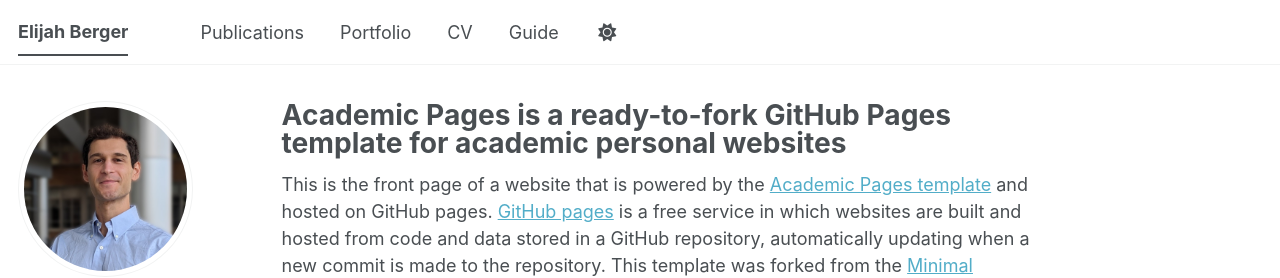
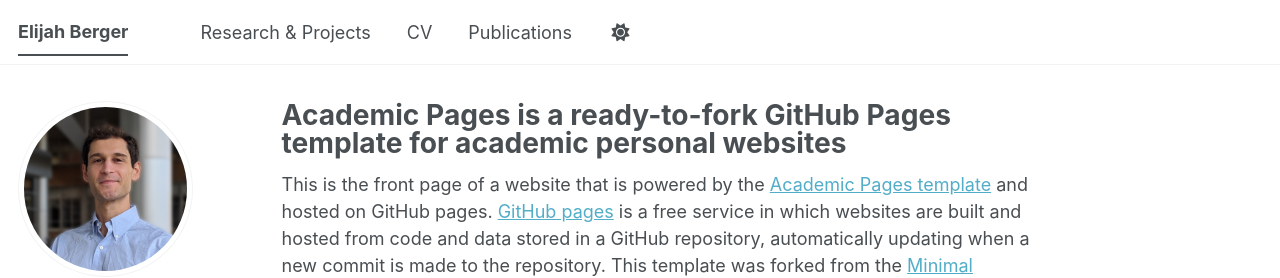
Before and after one commit to nosnowfall/nosnowfall.github.io, a Jekyll site: the page built from _pages/about.md, in a window 1280 px wide. Shown: the top 278 px of the page. Built offline with Jekyll 4.4.1, drawn with Linux system fonts in a browser that asks for light colours; a script bundle is joined from its source files by our own code; library files that are not in the unit come from our copies.

Commit message:
Update navigation.yml

```diff
--- a/_data/navigation.yml
+++ b/_data/navigation.yml
@@ -8,8 +8,6 @@
 #      Markdown formatted page while the second is generated using JSON.
 
 main:
-  - title: "Publications"
-    url: /publications/
 
   #- title: "Talks"
   #  url: /talks/
@@ -17,7 +15,7 @@ main:
   #- title: "Teaching"
   #  url: /teaching/
 
-  - title: "Portfolio"
+  - title: "Research & Projects"
     url: /portfolio/
 
   # - title: "Blog Posts"
@@ -26,8 +24,11 @@ main:
   - title: "CV"
     url: /cv/
 
+  - title: "Publications"
+    url: /publications/
+
   # - title: "CV"
   #   url: /cv-json/
 
-  - title: "Guide"
-    url: /markdown/
+  #- title: "Guide"
+  #  url: /markdown/
```
